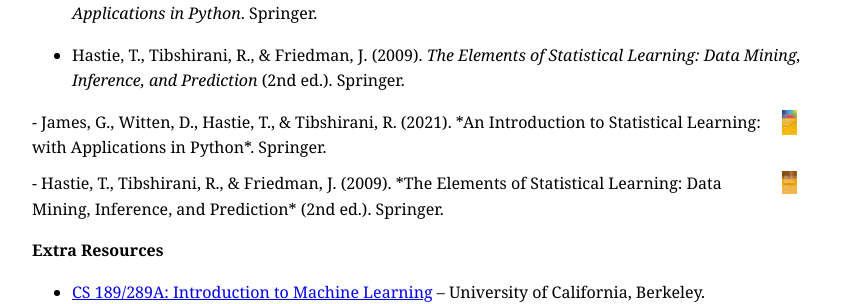
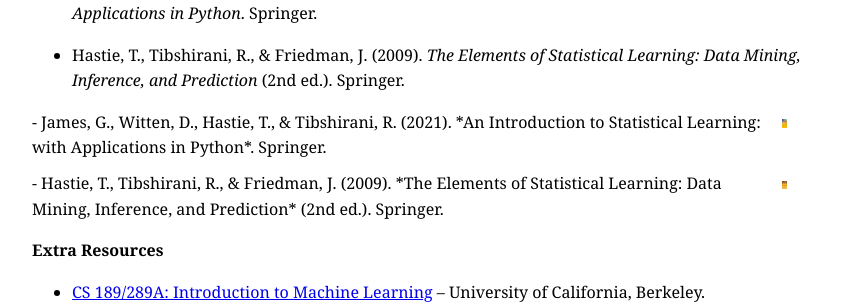
Before and after one commit to MahdiShadrooy/pilot-webpage, a Jekyll site: the page built from index.md, in a window 1280 px wide. Shown: the part 895-1199 px from the top of the page, without its empty margins (208-1071 px from the left). Built offline with Jekyll 4.4.1, drawn with Linux system fonts in a browser that asks for light colours.

Commit message:
Update index.md

```diff
--- a/index.md
+++ b/index.md
@@ -32,7 +32,7 @@ We emphasize principles over software and derivations over recipes.
 - James, G., Witten, D., Hastie, T., & Tibshirani, R. (2021). *An Introduction to Statistical Learning: with Applications in Python*. Springer.
 </div>
 <div style="flex:0 0 50px;">
-<img src="/assets/images/isl.png" alt="ISL Python Book" style="width:30%;"/>
+<img src="/assets/images/isl.png" alt="ISL Python Book" style="width:10%;"/>
 </div>
 
 </div>
@@ -43,7 +43,7 @@ We emphasize principles over software and derivations over recipes.
 - Hastie, T., Tibshirani, R., & Friedman, J. (2009). *The Elements of Statistical Learning: Data Mining, Inference, and Prediction* (2nd ed.). Springer.
 </div>
 <div style="flex:0 0 50px;">
-<img src="/assets/images/ESL.jpg" alt="ESL Book" style="width:30%;"/>
+<img src="/assets/images/ESL.jpg" alt="ESL Book" style="width:10%;"/>
 </div>
 
 </div>
```
